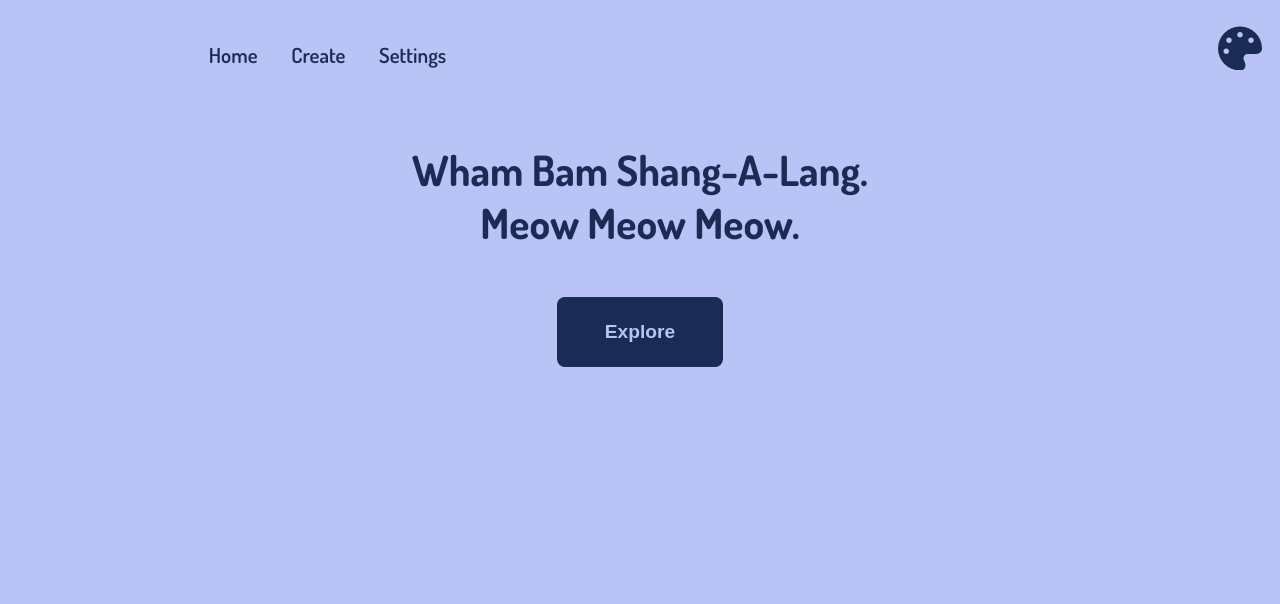
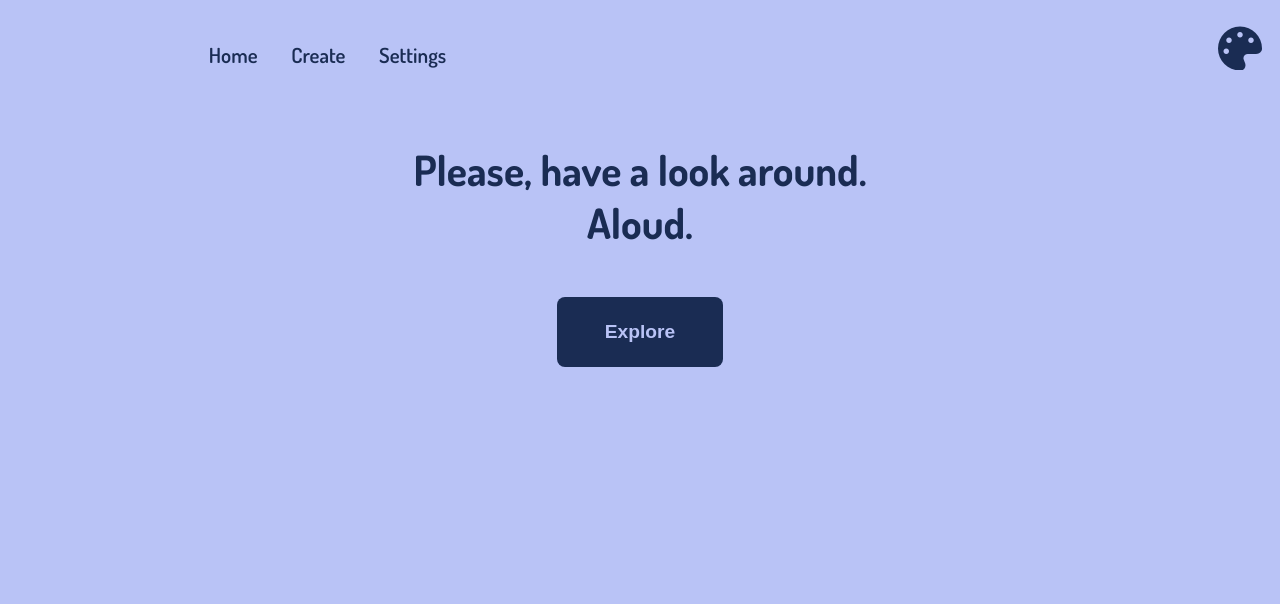
Before and after one commit to Zead456/PortoShangALang, a plain HTML site: page index.html in a window 1280 px wide. Shown: the top 604 px of the page. Drawn offline with Linux system fonts and the light colour scheme.

Commit message:
Update index.html

```diff
--- a/index.html
+++ b/index.html
@@ -3,7 +3,7 @@
 <head>
   <meta charset="UTF-8">
   <meta name="viewport" content="width=device-width, initial-scale=1.0">
-  <title>Wham Bam Shang-A-Lang</title>
+  <title>PortoShangALang</title>
 
   <link rel="stylesheet" href="https://cdnjs.cloudflare.com/ajax/libs/font-awesome/7.0.1/css/all.min.css">
   <link rel="stylesheet" href="style.css">
@@ -20,7 +20,7 @@
     </nav>
 
     <header class="header">
-      <h1>Wham Bam Shang-A-Lang.<br>Meow Meow Meow.</h1>
+      <h1>Please, have a look around.<br>Aloud.</h1>
       <button>Explore</button>
     </header>
 
```
